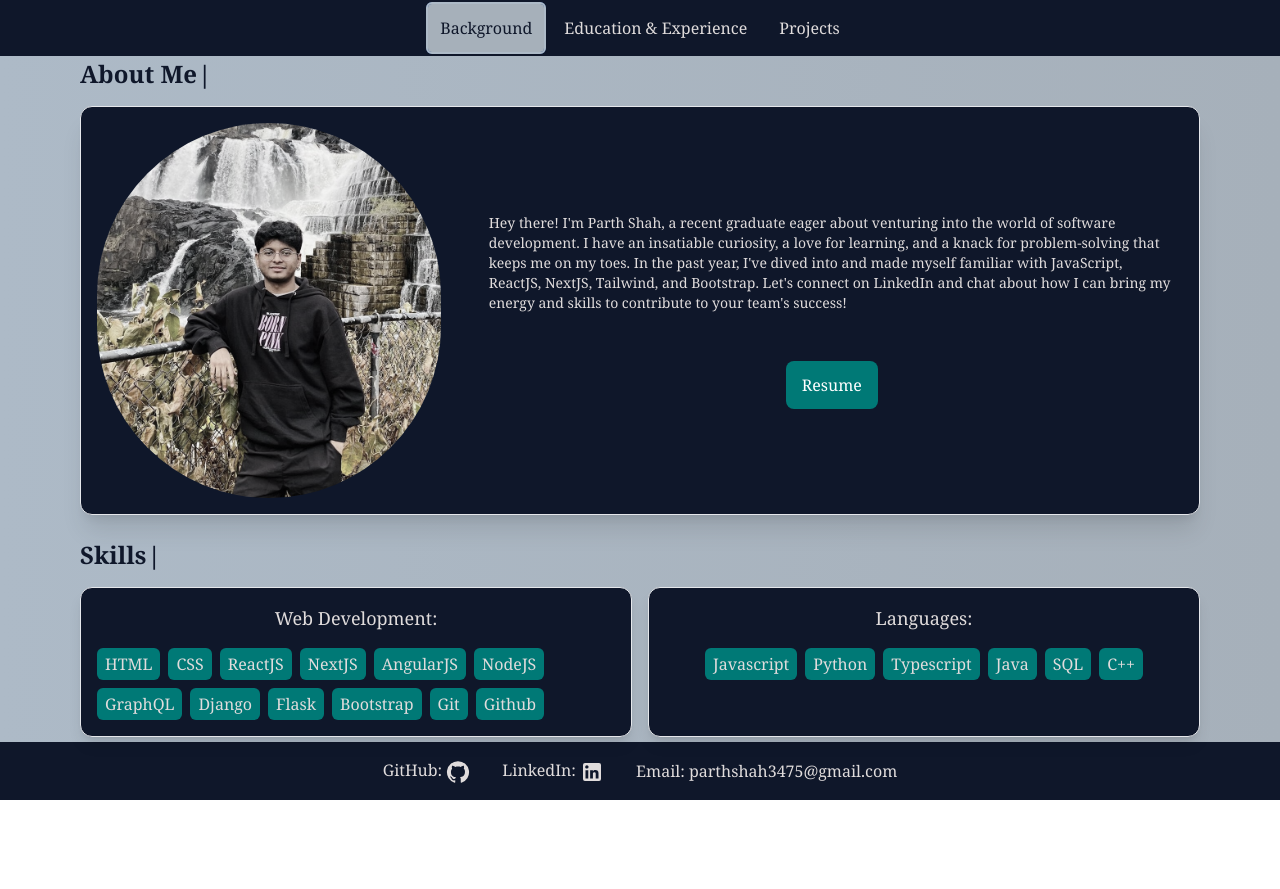
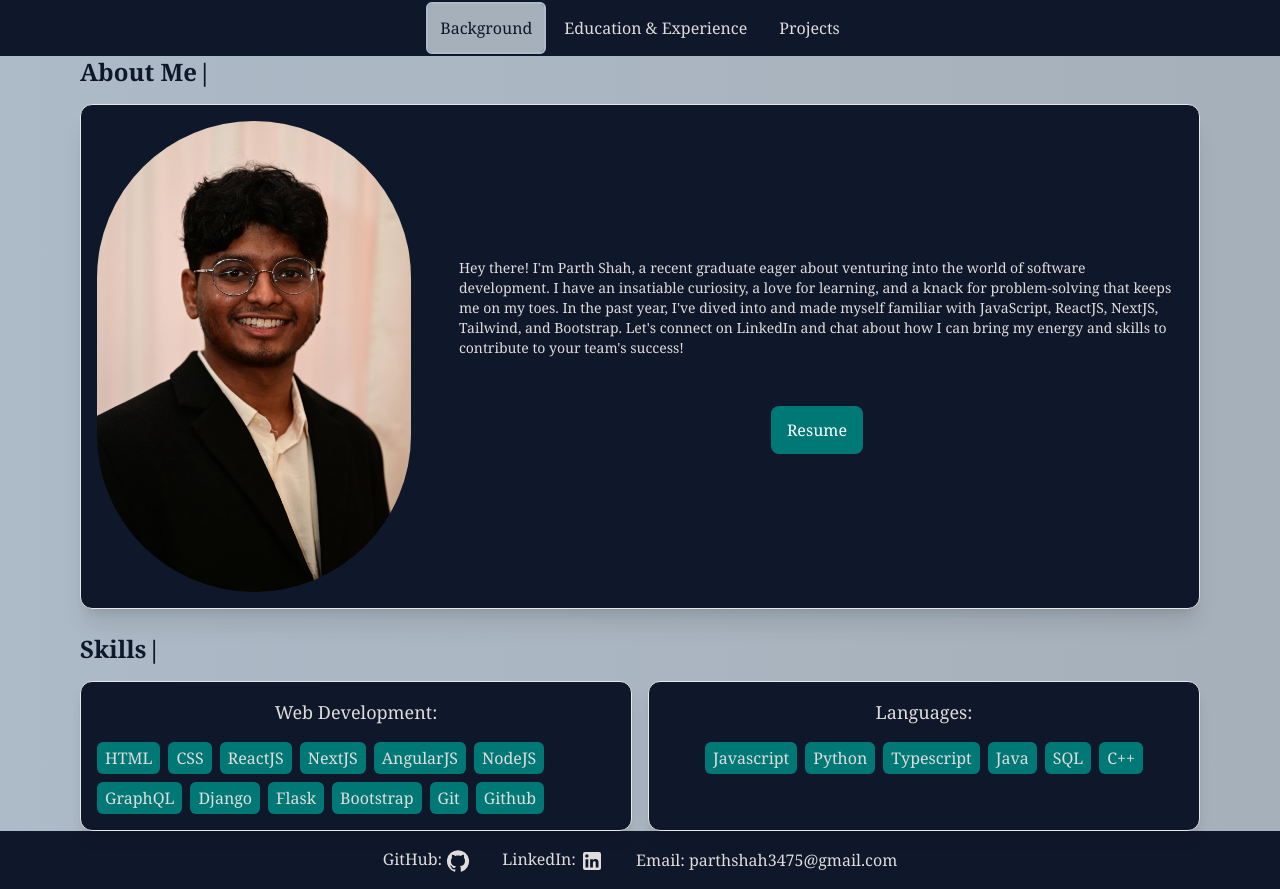
Before and after one commit to Zetseon/my-portfolio, a Next.js app: page / in a window 1280 px wide. Before the commit the page ends 800 px from the top, so only its background shows below. Built offline with nearby package versions, Linux system fonts and the light colour scheme.

Commit message:
Update pic and fixed project repo

```diff
--- a/app/components/RepoCard.jsx
+++ b/app/components/RepoCard.jsx
@@ -10,17 +10,17 @@ const RepoCard = ({ repo }) => {
 	}
 
 	let languageColor
-	switch (repo.language.toLowerCase()) {
-		case "python":
+	switch (repo.language) {
+		case "Python":
 			languageColor = "text-txt-second"
 			break
-		case "javascript":
+		case "JavaScript":
 			languageColor = "text-yellow-300"
 			break
-		case "java":
+		case "Java":
 			languageColor = "text-orange-500"
 			break
-		case "html":
+		case "HTML":
 			languageColor = "text-red-600"
 			break
 		default:
--- a/app/page.jsx
+++ b/app/page.jsx
@@ -34,11 +34,11 @@ export default function Home() {
 						<Image
 							alt="Profile picture"
 							src={profile}
-							width={400}
+							width={350}
 							height={400}
 							style={{ objectFit: "contain" }}
 							priority={true}
-							className="rounded-full  grayscale-50"
+							className="rounded-full  grayscale-30"
 						/>
 					</div>
 					<div className="flex flex-col items-center sm:w-3/4 p-2">
--- a/app/projects/page.jsx
+++ b/app/projects/page.jsx
@@ -3,7 +3,7 @@ import RepoCard from "../components/RepoCard"
 import useFetch from "../components/hooks/useFetch"
 import { CircularProgress, Backdrop } from "@mui/material"
 const ProjectPage = () => {
-	const apiUrl = "https://api.github.com/users/Zetseon/repos" // replace with your API endpoint
+	const apiUrl = "https://api.github.com/users/Zetseon/repos"
 
 	const { data, loading, error } = useFetch(apiUrl)
 	const sortedData = data ? [...data].sort((a, b) => new Date(b.pushed_at) - new Date(a.pushed_at)) : null;
```
Also changed, not shown: public/profile_1.jpg.
